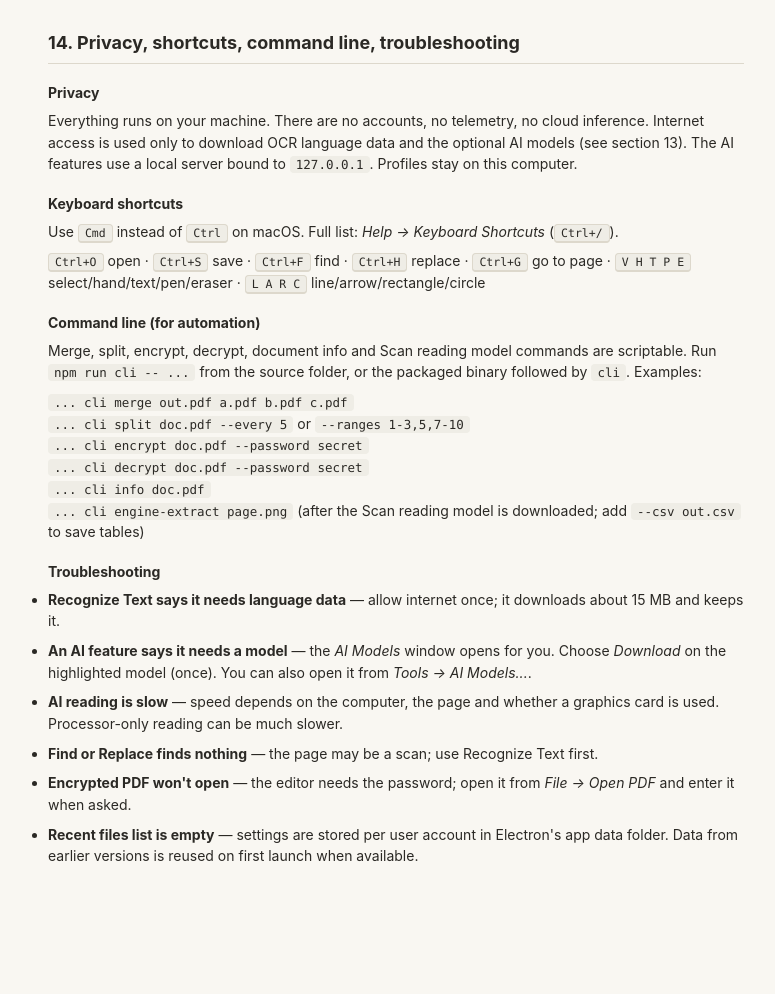
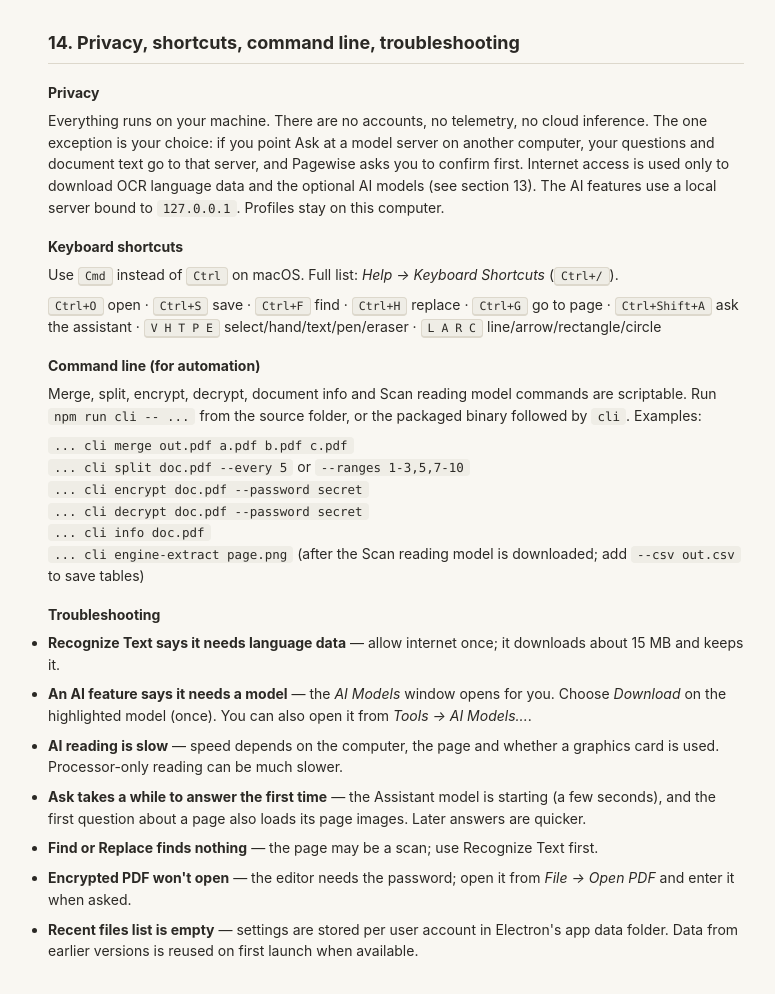
Before and after one commit to arie-s/pagewise, an Electron app: page src/guide.html in a window 1280 px wide. Shown: the part 4898-5892 px from the top of the page, without its empty margins (244-1019 px from the left). Before the commit the page ends 5853 px from the top, so only its background shows below. Drawn offline with Linux system fonts and the light colour scheme.

Commit message:
Docs: full keyboard shortcut list (Ask, Find & Replace and other missing menu shortcuts), Ask's own-server exception in Privacy, first-answer note in Troubleshooting, Assistant model server and memory in install notes

```diff
--- a/src/guide.html
+++ b/src/guide.html
@@ -136,11 +136,11 @@
 
   <h2>14. Privacy, shortcuts, command line, troubleshooting</h2>
   <h3>Privacy</h3>
-  <p>Everything runs on your machine. There are no accounts, no telemetry, no cloud inference. Internet access is used only to download OCR language data and the optional AI models (see section 13). The AI features use a local server bound to <code>127.0.0.1</code>. Profiles stay on this computer.</p>
+  <p>Everything runs on your machine. There are no accounts, no telemetry, no cloud inference. The one exception is your choice: if you point Ask at a model server on another computer, your questions and document text go to that server, and Pagewise asks you to confirm first. Internet access is used only to download OCR language data and the optional AI models (see section 13). The AI features use a local server bound to <code>127.0.0.1</code>. Profiles stay on this computer.</p>
 
   <h3>Keyboard shortcuts</h3>
   <p>Use <kbd>Cmd</kbd> instead of <kbd>Ctrl</kbd> on macOS. Full list: <i>Help → Keyboard Shortcuts</i> (<kbd>Ctrl+/</kbd>).</p>
-  <p><kbd>Ctrl+O</kbd> open · <kbd>Ctrl+S</kbd> save · <kbd>Ctrl+F</kbd> find · <kbd>Ctrl+H</kbd> replace · <kbd>Ctrl+G</kbd> go to page · <kbd>V H T P E</kbd> select/hand/text/pen/eraser · <kbd>L A R C</kbd> line/arrow/rectangle/circle</p>
+  <p><kbd>Ctrl+O</kbd> open · <kbd>Ctrl+S</kbd> save · <kbd>Ctrl+F</kbd> find · <kbd>Ctrl+H</kbd> replace · <kbd>Ctrl+G</kbd> go to page · <kbd>Ctrl+Shift+A</kbd> ask the assistant · <kbd>V H T P E</kbd> select/hand/text/pen/eraser · <kbd>L A R C</kbd> line/arrow/rectangle/circle</p>
 
   <h3>Command line (for automation)</h3>
   <p>Merge, split, encrypt, decrypt, document info and Scan reading model commands are scriptable. Run <code>npm run cli -- ...</code> from the source folder, or the packaged binary followed by <code>cli</code>. Examples:</p>
@@ -158,6 +158,7 @@
     <li><b>Recognize Text says it needs language data</b> — allow internet once; it downloads about 15 MB and keeps it.</li>
     <li><b>An AI feature says it needs a model</b> — the <i>AI Models</i> window opens for you. Choose <i>Download</i> on the highlighted model (once). You can also open it from <i>Tools → AI Models...</i>.</li>
     <li><b>AI reading is slow</b> — speed depends on the computer, the page and whether a graphics card is used. Processor-only reading can be much slower.</li>
+    <li><b>Ask takes a while to answer the first time</b> — the Assistant model is starting (a few seconds), and the first question about a page also loads its page images. Later answers are quicker.</li>
     <li><b>Find or Replace finds nothing</b> — the page may be a scan; use Recognize Text first.</li>
     <li><b>Encrypted PDF won't open</b> — the editor needs the password; open it from <i>File → Open PDF</i> and enter it when asked.</li>
     <li><b>Recent files list is empty</b> — settings are stored per user account in Electron's app data folder. Data from earlier versions is reused on first launch when available.</li>
```
Also changed, not shown: docs/INSTALL.md (+2 -0 lines), src/index.html (+1 -1 lines), tests/assistant.test.cjs (+1 -1 lines).
